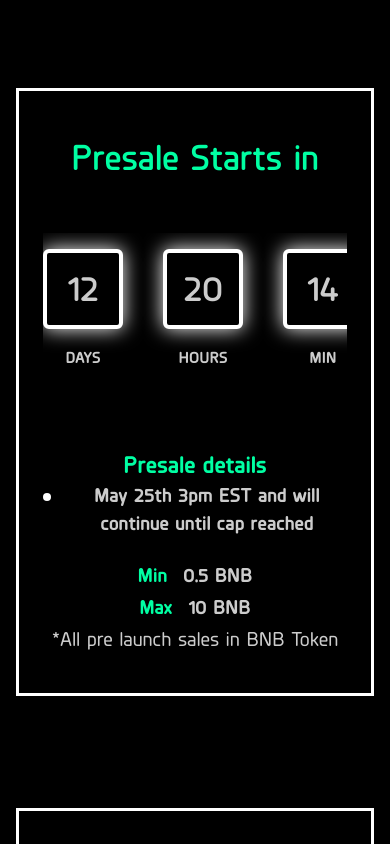
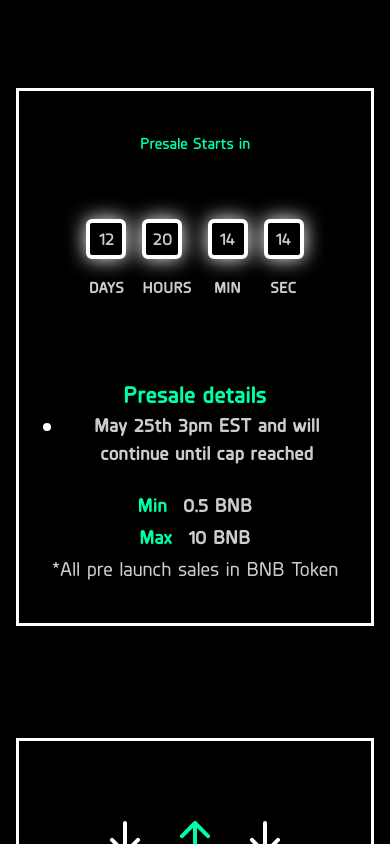
Before and after one commit to Tytan-Finance/Tytan-Landing, a Next.js app: page / in a window 390 px wide. Shown: the part 780-1624 px from the top of the page. Built offline with nearby package versions, Linux system fonts and the light colour scheme; a web font is replaced by a local one.

Commit message:
done with the CountdownSection.tsx bug

```diff
--- a/components/HomePage/CountdownSection.tsx
+++ b/components/HomePage/CountdownSection.tsx
@@ -7,7 +7,8 @@ import {AttentionSeeker, Fade} from "react-awesome-reveal";
 const CountdownHeading: React.FC<{}> = ({children}) => {
     return (
         <ResponsiveH1
-            className={`w-[80px] h-[80px]  md:w-[102px] md:h-[102px] flex items-center justify-center countdown-item`}>
+            withCustomFontSize
+            className={`lg:w-[80px] md:text-[45px] lg:text-[50px] lg:h-[80px] w-[40px] h-[40px] text-[1.1rem] md:text-lg flex items-center justify-center countdown-item`}>
             {children}
         </ResponsiveH1>
     )
@@ -58,7 +59,7 @@ const CountdownSection: React.FC<Props> = (props) => {
                     <AttentionSeeker triggerOnce cascade={true} effect={'pulse'}>
                         <div className={`mt-12`}>
                             <div
-                                className="grid grid-flow-col pt-4 gap-10 text-center auto-cols-max overflow-x-scroll md:overflow-auto countdown-container justify-center">
+                                className="grid grid-flow-col pt-4 gap-4 md:gap-10 text-center auto-cols-max countdown-container justify-center">
                                 <div className="flex flex-col">
                                     {/*<span className="countdown font-mono text-5xl">*/}
                                     {/*  <span style={{'--value':days}}></span>*/}
@@ -101,7 +102,7 @@ const CountdownSection: React.FC<Props> = (props) => {
                         </div>
                     </AttentionSeeker>
                     {/*     Below Countdown text    */}
-                    <div className={`mt-20 flex flex-col md:flex-row items-center md:space-x-4 justify-center `}>
+                    <div className={`mt-20 flex flex-col md:flex-row items-center md:space-x-4 justify-center`}>
                         <Fade triggerOnce cascade={true} direction={'up'}>
                             <p className={`font-Planer-Bold text-primary text-2xl`}>Presale details</p>
                             <div className={`flex space-x-4`}>
--- a/components/common/Typography/ResponsiveH1.tsx
+++ b/components/common/Typography/ResponsiveH1.tsx
@@ -2,11 +2,12 @@ import React from 'react';
 
 interface Props {
     className?: string;
+    withCustomFontSize?: boolean;
 }
 
-const ResponsiveH1:React.FC<Props> = ({children,className}) => {
+const ResponsiveH1:React.FC<Props> = ({children,className,withCustomFontSize}) => {
     return (
-        <h1 className={`text-[36px] md:text-[45px] lg:text-[50px] font-Planer-DemiBold ${className}`}>
+        <h1 className={`${withCustomFontSize ? '' : "text-[36px"} ${withCustomFontSize ? '' : 'md:text-[45px]'} ${withCustomFontSize ? '' : 'lg:text-[50px]'} font-Planer-DemiBold ${className}`}>
             {children}
         </h1>
     );
--- a/styles/globals.css
+++ b/styles/globals.css
@@ -81,9 +81,7 @@
     }
 
     @media only screen and (max-width: 600px) {
-        .countdown-container {
-            justify-content: flex-start !important;
-        }
+
 
         .video-bg-img {
             top: 64rem;
@@ -97,6 +95,20 @@
     @media only screen and (max-width: 480px) {
         .video-bg-img {
             top: 70rem;
+        }
+    }
+
+    @media only screen and (max-width: 410px) {
+        .countdown-container {
+
+        }
+    }
+
+    @media only screen and (max-width: 330px) {
+        .countdown-container {
+            justify-content: center;
+            overflow-x: scroll;
+            justify-content: flex-start !important;
         }
     }
 
```
